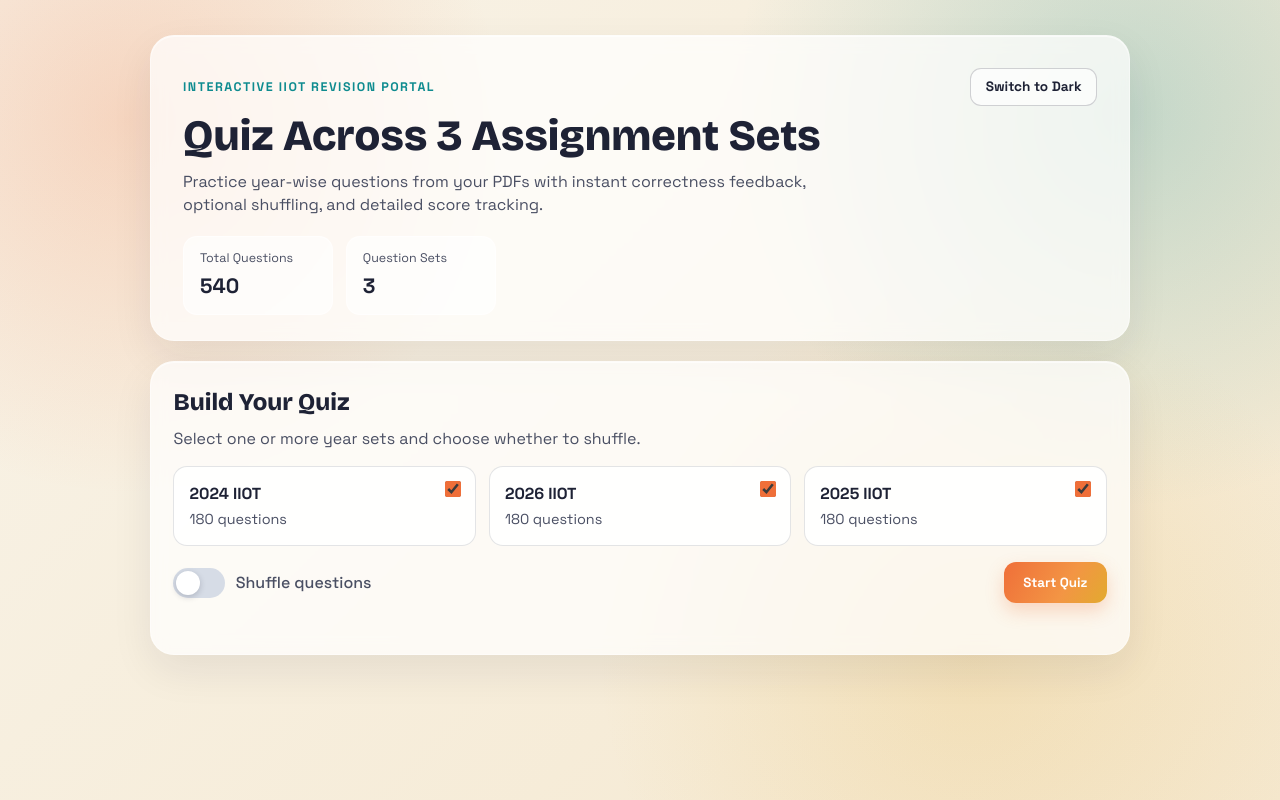
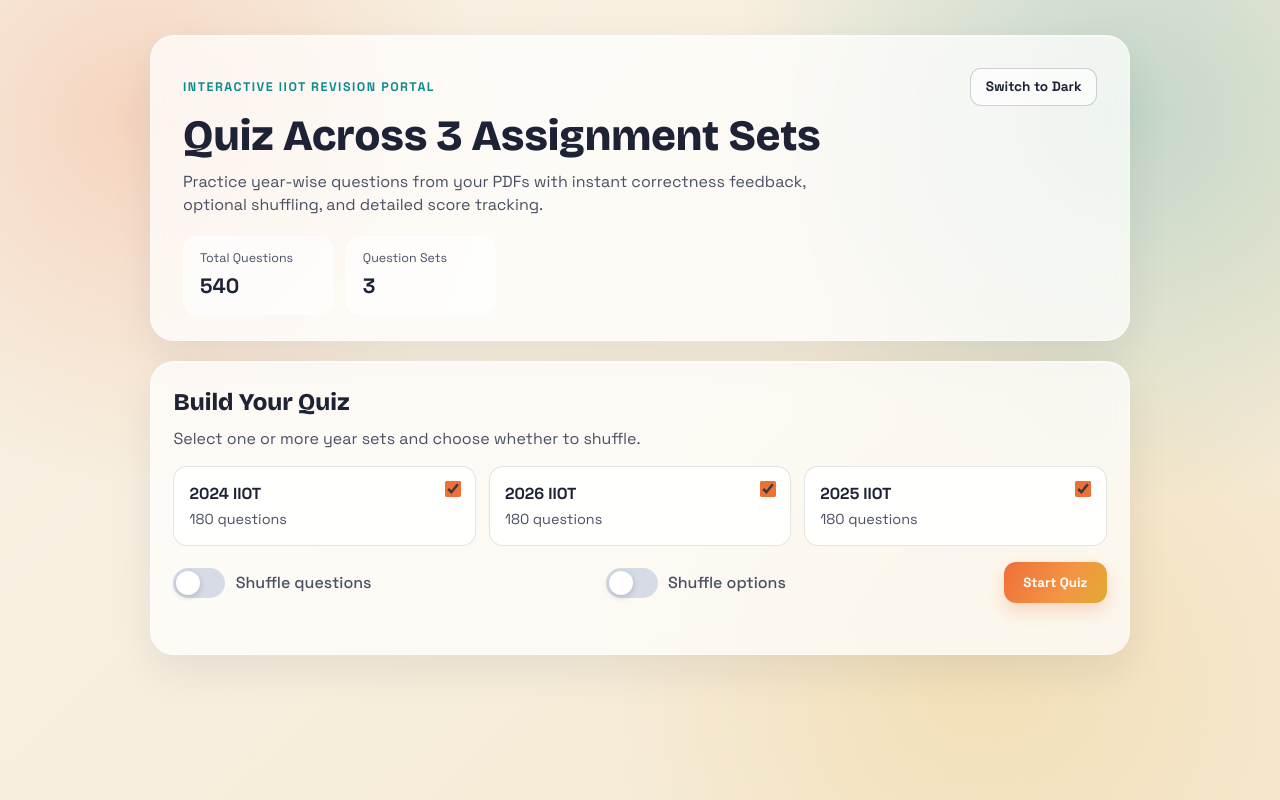
Before and after one commit to aryaman-aga/iot-with-groq, a Flask app: page / in a window 1280 px wide. Run offline with Flask 3, Linux system fonts and the light colour scheme.

Commit message:
Add feature to shuffle options

```diff
--- a/app.py
+++ b/app.py
@@ -1,5 +1,6 @@
 from __future__ import annotations
 
+import hashlib
 import os
 import random
 import uuid
@@ -54,6 +55,7 @@ class QuizSession:
     question_ids: list[str]
     selected_sources: list[str]
     shuffle_enabled: bool
+    shuffle_options: bool = False
     current_index: int = 0
     score: int = 0
     answer_log: list[dict[str, Any]] = field(default_factory=list)
@@ -98,7 +100,15 @@ Briefly explain why the correct answer is right and the user's selection was wro
         return None
 
 
-def _public_question(question: dict[str, Any]) -> dict[str, Any]:
+def _public_question(question: dict[str, Any], session_id: str | None = None, shuffle_options: bool = False) -> dict[str, Any]:
+    options_list = [{"key": key, "text": value} for key, value in question["options"].items()]
+
+    if shuffle_options and session_id:
+        seed_str = f"{session_id}_{question['id']}"
+        seed_val = int(hashlib.md5(seed_str.encode()).hexdigest(), 16)
+        rng = random.Random(seed_val)
+        rng.shuffle(options_list)
+
     return {
         "id": question["id"],
         "source_id": question["source_id"],
@@ -108,7 +118,7 @@ def _public_question(question: dict[str, Any]) -> dict[str, Any]:
         "page": question.get("page"),
         "question_number": question["question_number"],
         "text": question["question"],
-        "options": [{"key": key, "text": value} for key, value in question["options"].items()],
+        "options": options_list,
     }
 
 
@@ -166,6 +176,7 @@ def start_quiz() -> Any:
     body = request.get_json(silent=True) or {}
     selected_sources = _normalize_source_selection(body.get("sources", []))
     shuffle_enabled = bool(body.get("shuffle", False))
+    shuffle_options_enabled = bool(body.get("shuffle_options", False))
 
     selected_questions = [
         question for question in QUESTION_LIST if question["source_id"] in selected_sources
@@ -183,6 +194,7 @@ def start_quiz() -> Any:
         question_ids=question_ids,
         selected_sources=selected_sources,
         shuffle_enabled=shuffle_enabled,
+        shuffle_options=shuffle_options_enabled,
     )
 
     with QUIZ_LOCK:
@@ -198,7 +210,7 @@ def start_quiz() -> Any:
             "current_question_index": 1,
             "active_question_index": 1,
             "score": 0,
-            "question": _public_question(first_question),
+            "question": _public_question(first_question, session_id=quiz_id, shuffle_options=shuffle_options_enabled),
         }
     )
 
@@ -232,7 +244,7 @@ def get_question() -> Any:
     question = QUESTION_LOOKUP[question_id]
 
     response_payload: dict[str, Any] = {
-        "question": _public_question(question),
+        "question": _public_question(question, session_id=quiz_id, shuffle_options=session.shuffle_options),
         "current_question_index": question_index,
         "active_question_index": active_question_index,
         "total_questions": total_questions,
@@ -329,7 +341,7 @@ def submit_answer() -> Any:
     next_question = QUESTION_LOOKUP[next_question_id]
     response_payload["active_question_index"] = session.current_index + 1
     response_payload["next_question_index"] = session.current_index + 1
-    response_payload["next_question"] = _public_question(next_question)
+    response_payload["next_question"] = _public_question(next_question, session_id=quiz_id, shuffle_options=session.shuffle_options)
     return jsonify(response_payload)
 
 
--- a/static/js/app.js
+++ b/static/js/app.js
@@ -6,6 +6,7 @@
 
   const startQuizBtn = document.getElementById("startQuizBtn");
   const shuffleToggle = document.getElementById("shuffleToggle");
+  const shuffleOptionsToggle = document.getElementById("shuffleOptionsToggle");
   const setupError = document.getElementById("setupError");
 
   const progressPill = document.getElementById("progressPill");
@@ -269,6 +270,7 @@
         body: JSON.stringify({
           sources: selectedSources,
           shuffle: shuffleToggle.checked,
+          shuffle_options: shuffleOptionsToggle.checked,
         }),
       });
 
--- a/templates/index.html
+++ b/templates/index.html
@@ -48,6 +48,11 @@
         <span class="switch-track" aria-hidden="true"><span class="switch-knob"></span></span>
         <span class="switch-label">Shuffle questions</span>
       </label>
+      <label class="switch-wrap" style="margin-left: 1rem;">
+        <input type="checkbox" id="shuffleOptionsToggle" />
+        <span class="switch-track" aria-hidden="true"><span class="switch-knob"></span></span>
+        <span class="switch-label">Shuffle options</span>
+      </label>
 
       <button id="startQuizBtn" class="primary-btn" type="button">Start Quiz</button>
     </div>
```
